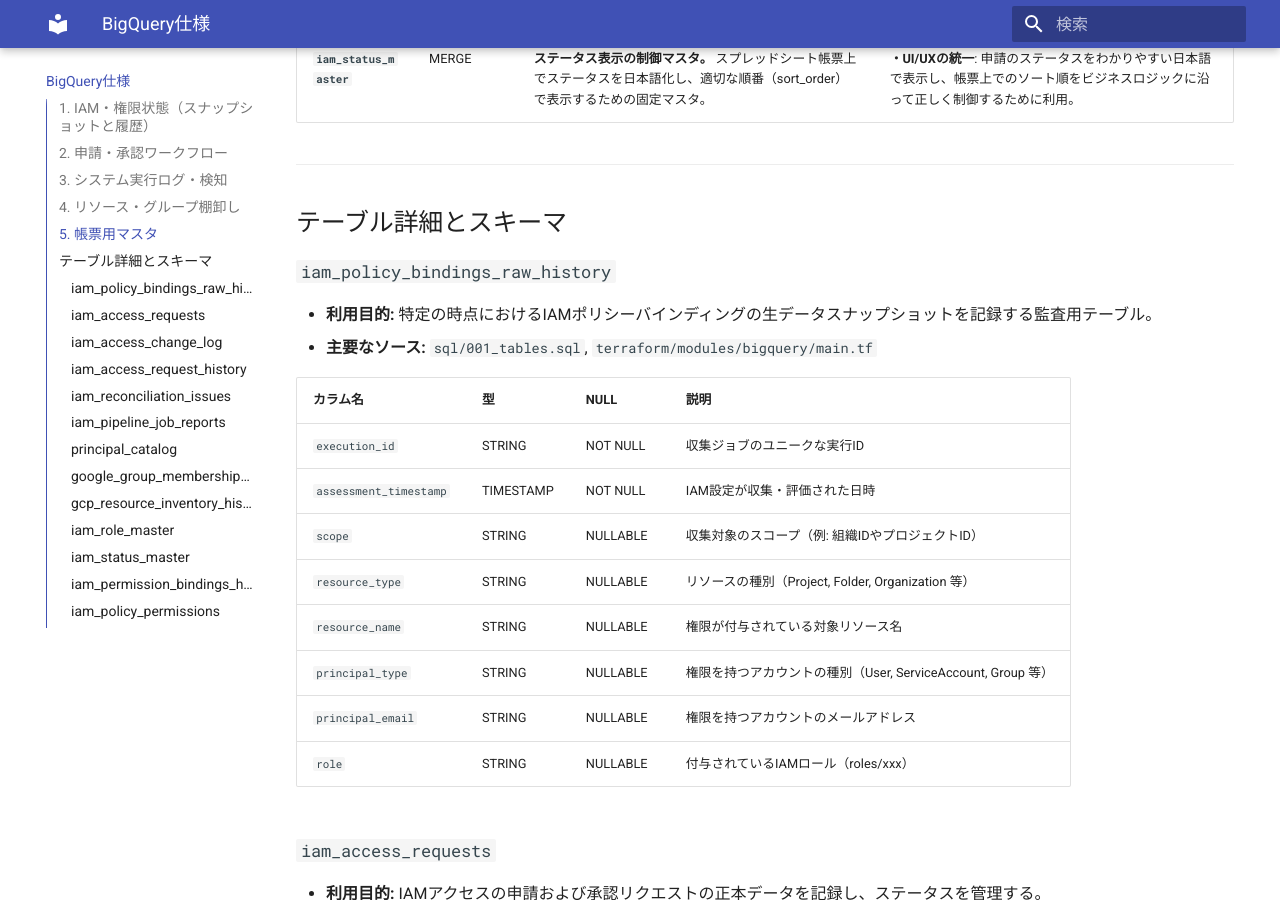
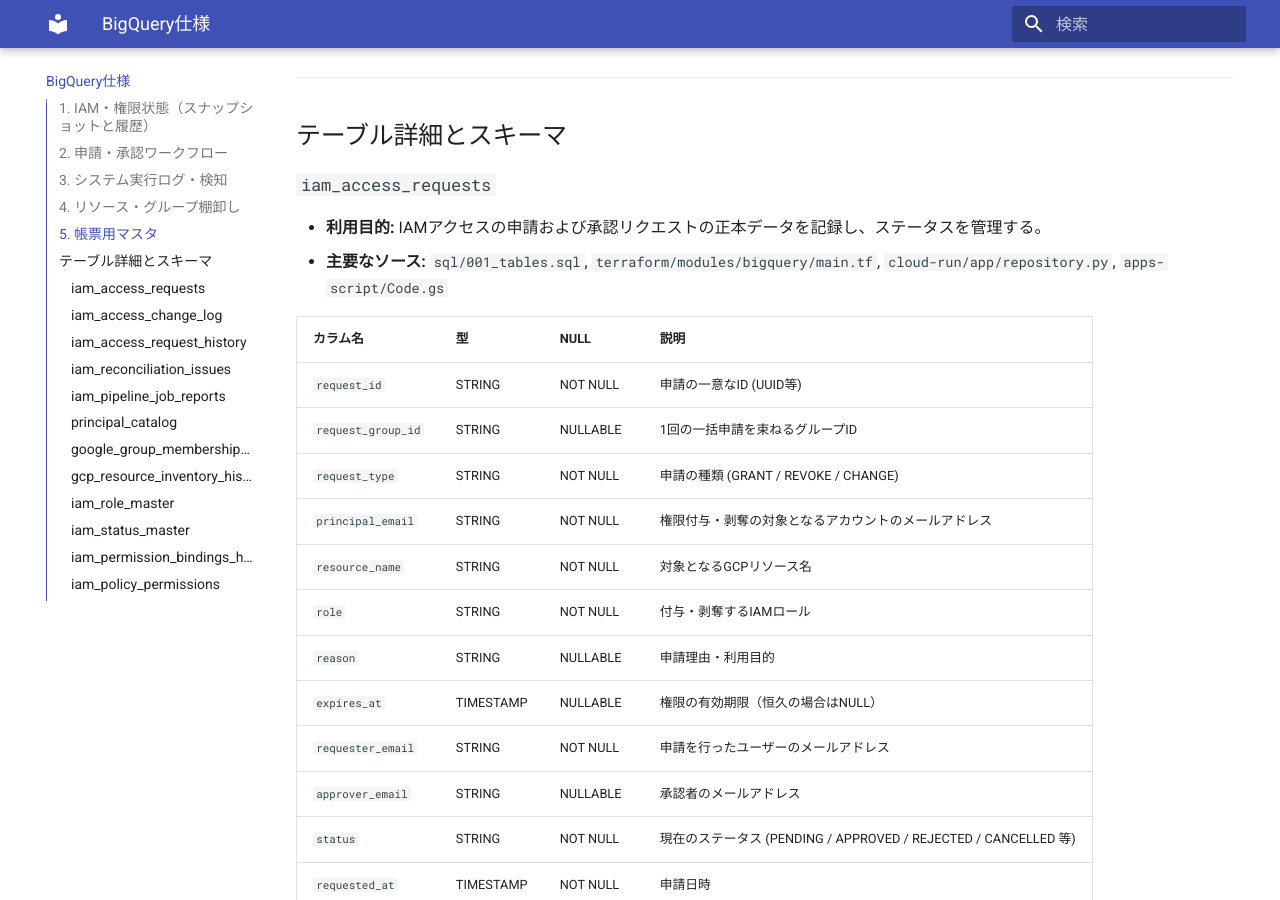
Before and after one commit to ea-Mitsuoka/cloud-access-manager, an MkDocs documentation site: the page built from docs/bigquery_tables.md, in a window 1280 px wide and 900 px high, scrolled down 2269 px. Built offline with MkDocs 1.6.1 and Material for MkDocs 9.7.7, drawn with Linux system fonts in a browser that asks for light colours; some of the changed text lies outside the part shown.

Commit message:
refactor(arch): completely remove raw IAM policy bindings history archive

```diff
--- a/docs/bigquery_tables.md
+++ b/docs/bigquery_tables.md
@@ -7,7 +7,6 @@
 | テーブル名 | 更新方式 | 真の利用目的（プログラムの実態） | データの使い道 |
 | :--- | :--- | :--- | :--- |
 | **`iam_policy_permissions`** | 洗い替え (外部) | **最新のIAM状態スナップショット（読み取り専用）。** 外部システムが最新の権限状態で定期的に上書き（WRITE_TRUNCATE）する前提のテーブル。本システムは不整合検知や帳票作成のための「現状の正」として SELECT のみを行う。 | **・不整合検知の比較元**: 申請状態と実際の権限状態に差異がないかをチェックするための正解データとして利用。 <br>**・マスタ生成の源泉**: プリンシパル（アカウント）情報を抽出し、カタログを最新化するために利用。 |
-| **`iam_policy_bindings_raw_history`** | 追記 | **生のIAM権限履歴アーカイブ（監査用）。** `iam_policy_permissions` のIAMの断面情報を、加工せずに日次バッチで追記していくための器。第三者の監査向け。 | **・外部監査**: 過去の特定の時点において、誰がどの権限を持っていたかを証明するための改ざん不可能な証跡として提出。 |
 | **`iam_permission_bindings_history`** | 追記 | **帳票出力用の整形済みIAM権限履歴（レビュー用）。** 最新の `iam_policy_permissions` に対して、過去の申請内容（理由、承認者、チケット番号）を結合し、人間が棚卸しレビューしやすい形に整形して保存するテーブル。 | **・定期棚卸し**: 各部門のマネージャーやセキュリティ担当者が、現在付与されている権限の正当性（理由や承認者）をスプレッドシート上で確認・レビューするためのデータソース。 |
 
 ## 2. 申請・承認ワークフロー
@@ -43,22 +42,6 @@
 ______________________________________________________________________
 
 ## テーブル詳細とスキーマ
-
-### `iam_policy_bindings_raw_history`
-
-- **利用目的:** 特定の時点におけるIAMポリシーバインディングの生データスナップショットを記録する監査用テーブル。
-- **主要なソース:** `sql/001_tables.sql`, `terraform/modules/bigquery/main.tf`
-
-| カラム名 | 型 | NULL | 説明 |
-| :--- | :--- | :--- | :--- |
-| `execution_id` | STRING | NOT NULL | 収集ジョブのユニークな実行ID |
-| `assessment_timestamp` | TIMESTAMP | NOT NULL | IAM設定が収集・評価された日時 |
-| `scope` | STRING | NULLABLE | 収集対象のスコープ（例: 組織IDやプロジェクトID） |
-| `resource_type` | STRING | NULLABLE | リソースの種別（Project, Folder, Organization 等） |
-| `resource_name` | STRING | NULLABLE | 権限が付与されている対象リソース名 |
-| `principal_type` | STRING | NULLABLE | 権限を持つアカウントの種別（User, ServiceAccount, Group 等） |
-| `principal_email` | STRING | NULLABLE | 権限を持つアカウントのメールアドレス |
-| `role` | STRING | NULLABLE | 付与されているIAMロール（roles/xxx） |
 
 ### `iam_access_requests`
 
```
Also changed, not shown: CHANGELOG_SUMMARY.md (+6 -0 lines), README.md (+0 -1 lines), docs/data_lineage_and_mapping.md (+0 -4 lines), docs/iam-reconciliation-and-incident-flow.md (+7 -4 lines), 5 other files.
